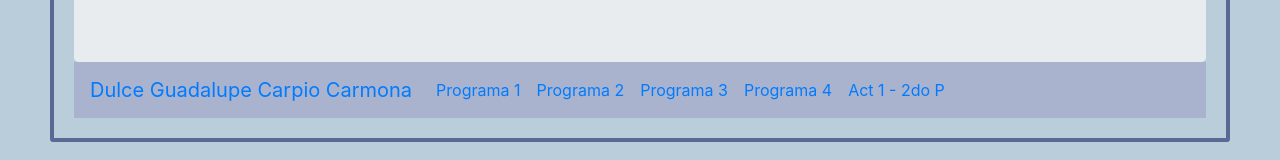
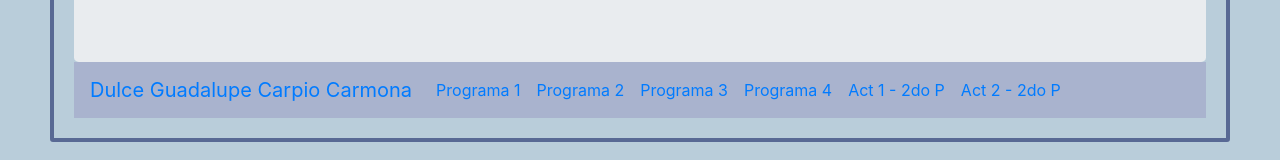
Before and after one commit to DulceCarmona1105/Tarea-1, a plain HTML site: page index.html in a window 1280 px wide. Shown: the part 196-356 px from the top of the page. Drawn offline with nearby package versions, Linux system fonts and the light colour scheme.

Commit message:
otra actualizacion 2

```diff
--- a/index.html
+++ b/index.html
@@ -41,6 +41,9 @@
       <li class="nav-item">
         <a class="nav-link" href="Encuesta.html">Act 1 - 2do P</a>
       </li>
+      <li class="nav-item">
+        <a class="nav-link" href="gym.html">Act 2 - 2do P</a>
+      </li>
     </ul>
   </div>
 </nav>
```
